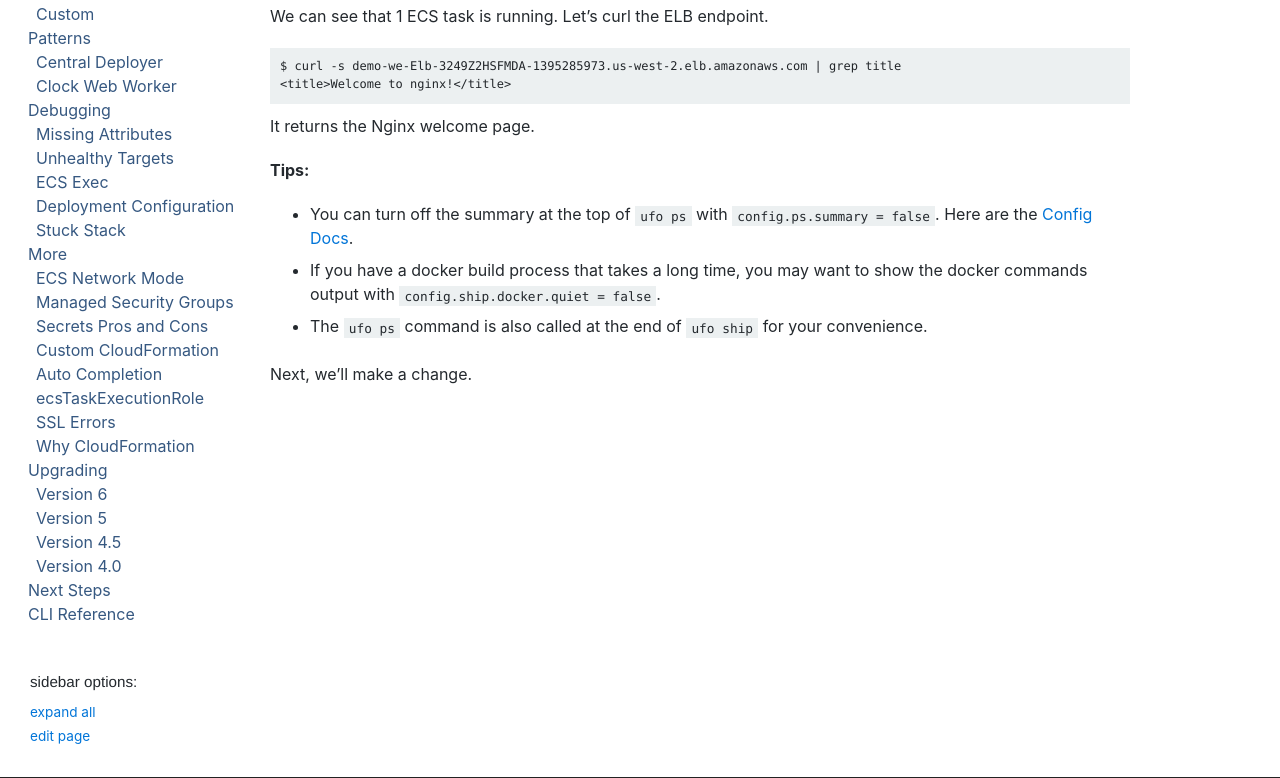
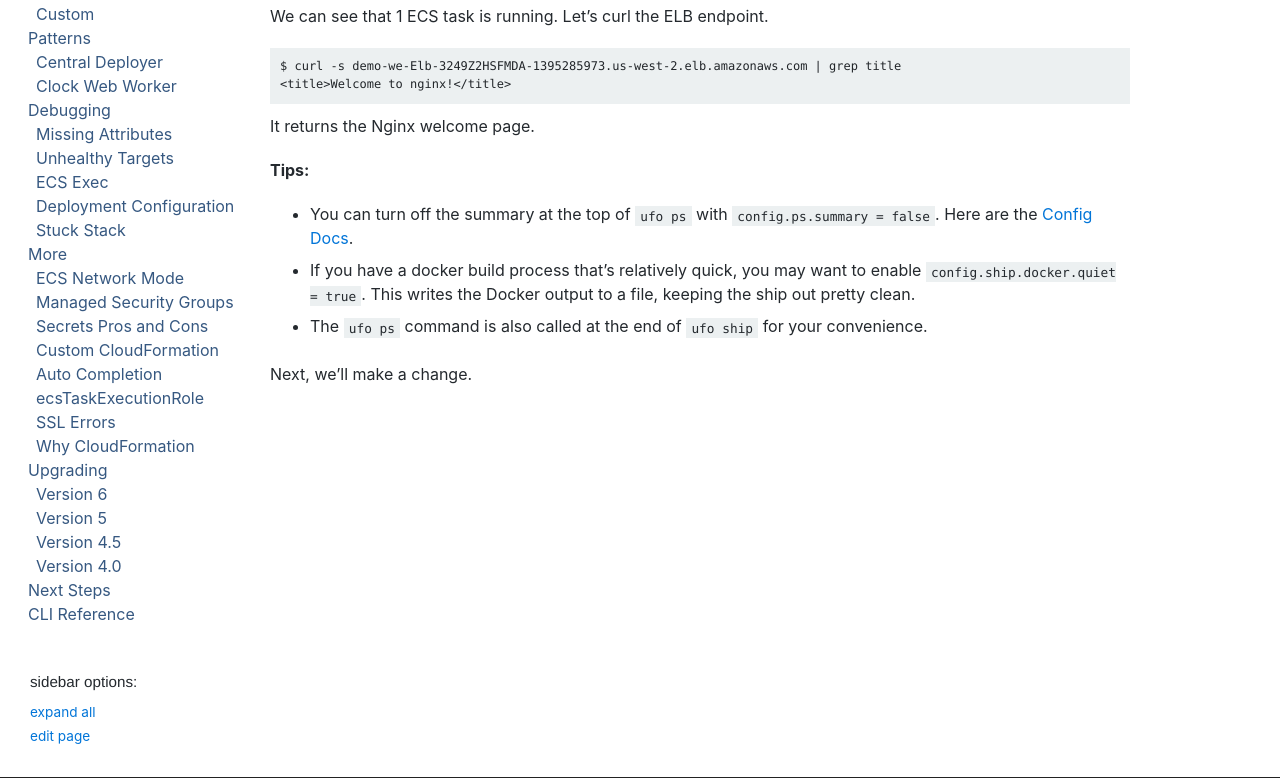
Before and after one commit to boltops-tools/ufo-docs, a Jekyll site: the page built from _docs/learn/deploy.md, in a window 1280 px wide and 900 px high, scrolled down 1471 px, cut to the strip 0-778 px from the top of the window. Built offline with Jekyll 4.4.1, drawn with Linux system fonts in a browser that asks for light colours; cached includes are drawn as plain includes; a script that is not in the unit is left out.

Commit message:
Update deploy.md

```diff
--- a/_docs/learn/deploy.md
+++ b/_docs/learn/deploy.md
@@ -71,7 +71,7 @@ It returns the Nginx welcome page.
 **Tips:**
 
 * You can turn off the summary at the top of `ufo ps` with `config.ps.summary = false`. Here are the [Config Docs]({% link _docs/config.md %}).
-* If you have a docker build process that takes a long time, you may want to show the docker commands output with `config.ship.docker.quiet = false`.
+* If you have a docker build process that's relatively quick, you may want to enable `config.ship.docker.quiet = true`. This writes the Docker output to a file, keeping the ship out pretty clean.
 * The `ufo ps` command is also called at the end of `ufo ship` for your convenience.
 
 Next, we'll make a change.
```
